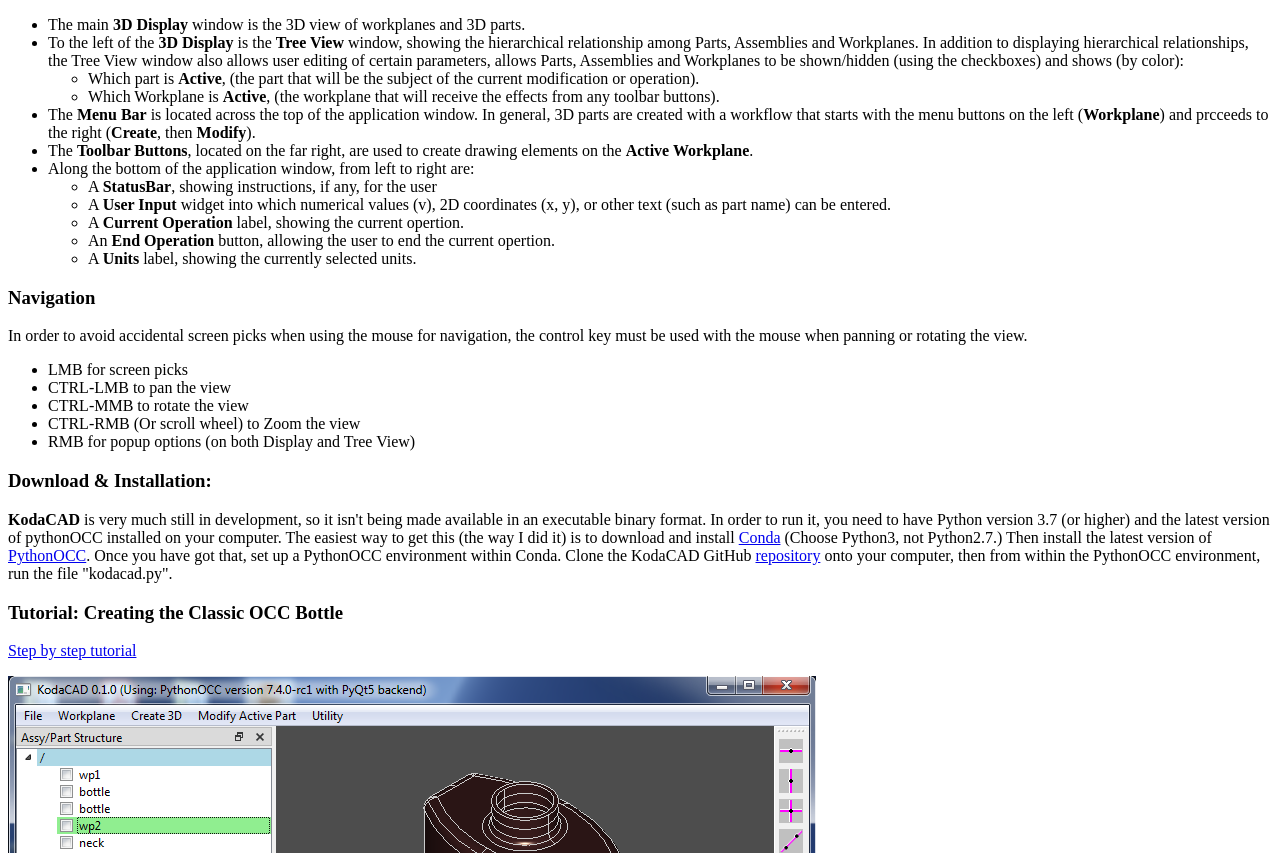
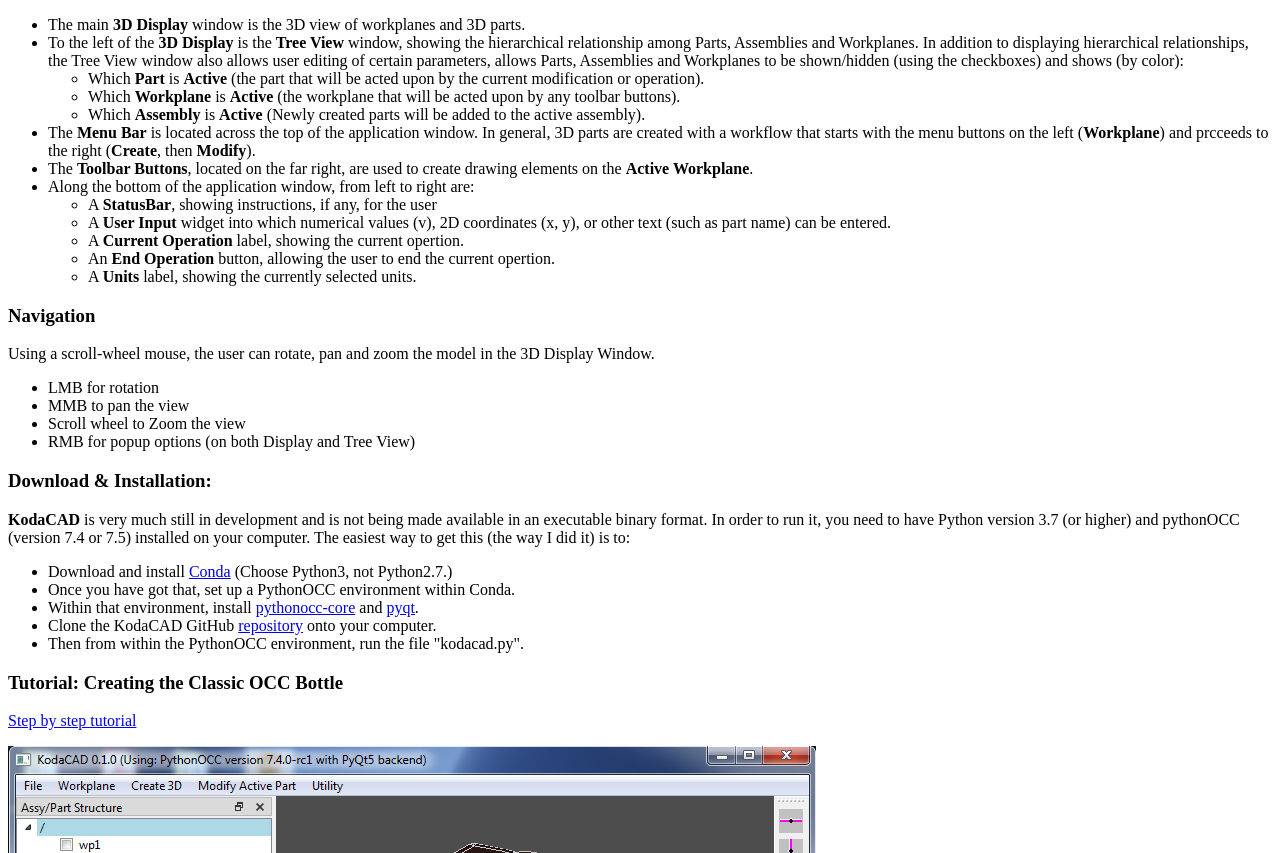
Before and after one commit to dblanding/kodacad, a plain HTML site: page docs/index.html in a window 1280 px wide. Shown: the part 1236-2089 px from the top of the page. Drawn offline with Linux system fonts and the light colour scheme.

Commit message:
Revised documentation "Getting started with KodaCAD" (index.html)

```diff
--- a/docs/index.html
+++ b/docs/index.html
@@ -29,9 +29,11 @@
     <li>Where Construction elements intersect, 'selectable' yellow <b>Points</b> are
     shown.</li>
 
-    <li><b>Profile</b> elements are the ones that get assembled into a closed loop which
-    is then used to create or modify 3D bodies. They are drawn by clicking on
-    <b>Points</b> or by entering values on the <b>User Input</b> widget.</li>
+    <li><b>Profile</b> elements, if they form a closed loop, get converted to a <b>wire</b>
+    which is then used to create or modify 3D bodies.</li>
+
+    <li>Both  <b>Construction</b> elements and <b>Profile</b> elements are drawn by
+    clicking on <b>Points</b> or by entering values on the <b>User Input</b> widget.</li>
   </ul>
 
   <h3>The User Interface</h3><img src="images/ui.png" width="792" height="509" border="0"
@@ -47,11 +49,14 @@
     (using the checkboxes) and shows (by color):
 
       <ul>
-        <li>Which part is <b>Active</b>, (the part that will be the subject of the
-        current modification or operation).</li>
+        <li>Which <b>Part</b> is <b>Active</b> (the part that will be acted upon by
+        the current modification or operation).</li>
 
-        <li>Which Workplane is <b>Active</b>, (the workplane that will receive the
-        effects from any toolbar buttons).</li>
+        <li>Which <b>Workplane</b> is <b>Active</b> (the workplane that will be
+        acted upon by any toolbar buttons).</li>
+
+        <li>Which <b>Assembly</b> is <b>Active</b> (Newly created parts will be added to
+        the active assembly).</li>
       </ul>
     </li>
 
@@ -83,34 +88,46 @@
 
   <h3>Navigation</h3>
 
-  <p>In order to avoid accidental screen picks when using the mouse for navigation, the
-  control key must be used with the mouse when panning or rotating the view.</p>
+  <p>Using a scroll-wheel mouse, the user can rotate, pan and zoom the model in
+  the 3D Display Window.</p>
 
   <ul>
-    <li>LMB for screen picks</li>
+    <li>LMB for rotation</li>
 
-    <li>CTRL-LMB to pan the view</li>
+    <li>MMB to pan the view</li>
 
-    <li>CTRL-MMB to rotate the view</li>
-
-    <li>CTRL-RMB (Or scroll wheel) to Zoom the view</li>
+    <li>Scroll wheel to Zoom the view</li>
 
     <li>RMB for popup options (on both Display and Tree View)</li>
   </ul>
 
   <h3>Download &amp; Installation:</h3>
 
-  <p><b>KodaCAD</b> is very much still in development, so it isn't being made available
+  <p><b>KodaCAD</b> is very much still in development and is not being made available
   in an executable binary format. In order to run it, you need to have Python version 3.7
-  (or higher) and the latest version of pythonOCC installed on your computer. The easiest
-  way to get this (the way I did it) is to download and install <a href=
+  (or higher) and pythonOCC (version 7.4 or 7.5) installed on your computer. The easiest
+  way to get this (the way I did it) is to:
+
+  <ul>
+
+    <li>Download and install <a href=
   "https://docs.conda.io/projects/conda/en/latest/user-guide/install/download.html"
-  target="_blank">Conda</a> (Choose Python3, not Python2.7.) Then install the latest
-  version of <a href="https://anaconda.org/dlr-sc/pythonocc-core" target=
-  "_blank">PythonOCC</a>. Once you have got that, set up a PythonOCC environment within
-  Conda. Clone the KodaCAD GitHub <a href="https://github.com/dblanding/kodacad" target=
-  "_blank">repository</a> onto your computer, then from within the PythonOCC environment,
-  run the file "kodacad.py".</p>
+  target="_blank">Conda</a> (Choose Python3, not Python2.7.)</li>
+
+    <li>Once you have got that, set up a PythonOCC environment within Conda.</li>
+
+    <li>Within that environment, install    <a href="https://anaconda.org/dlr-sc/pythonocc-core" target=
+  "_blank">pythonocc-core</a> and <a href="https://anaconda.org/anaconda/pyqt" target=
+  "_blank">pyqt</a>.</li>
+
+    <li>Clone the KodaCAD GitHub <a href="https://github.com/dblanding/kodacad" target=
+  "_blank">repository</a> onto your computer.</li>
+
+    <li>Then from within the PythonOCC environment, run the file "kodacad.py".</li>
+
+  </ul>
+
+  </p>
 
   <h3>Tutorial: Creating the Classic OCC Bottle</h3>
 
```
